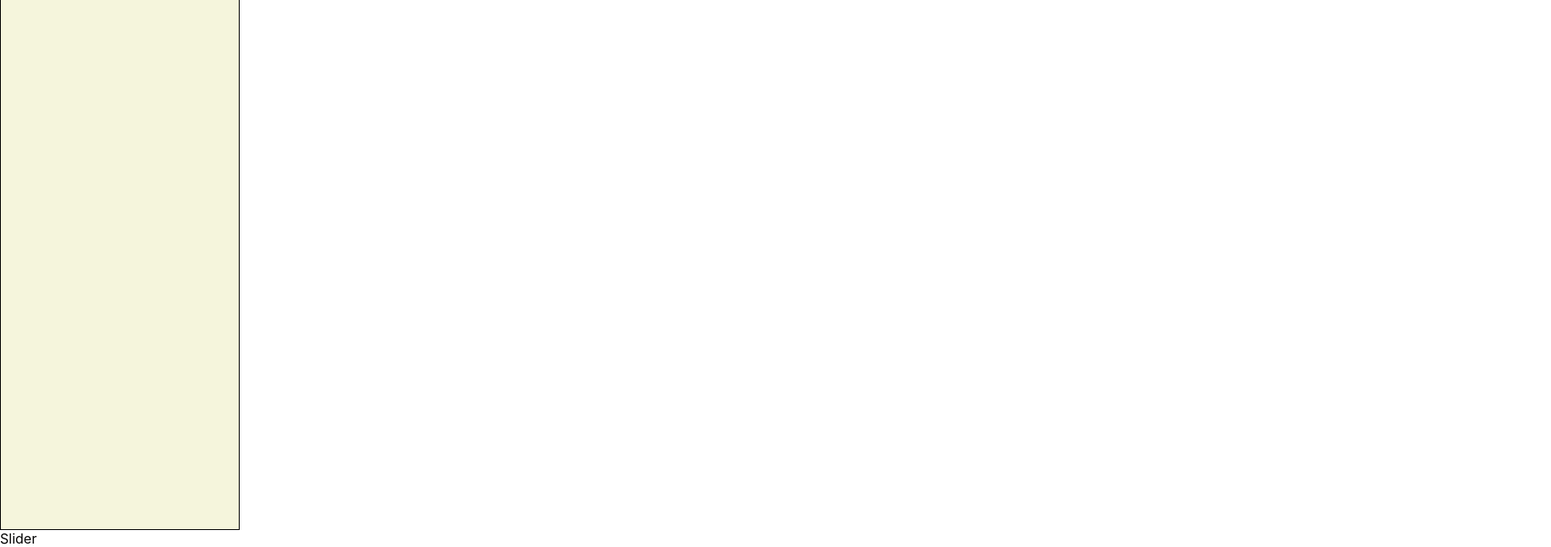
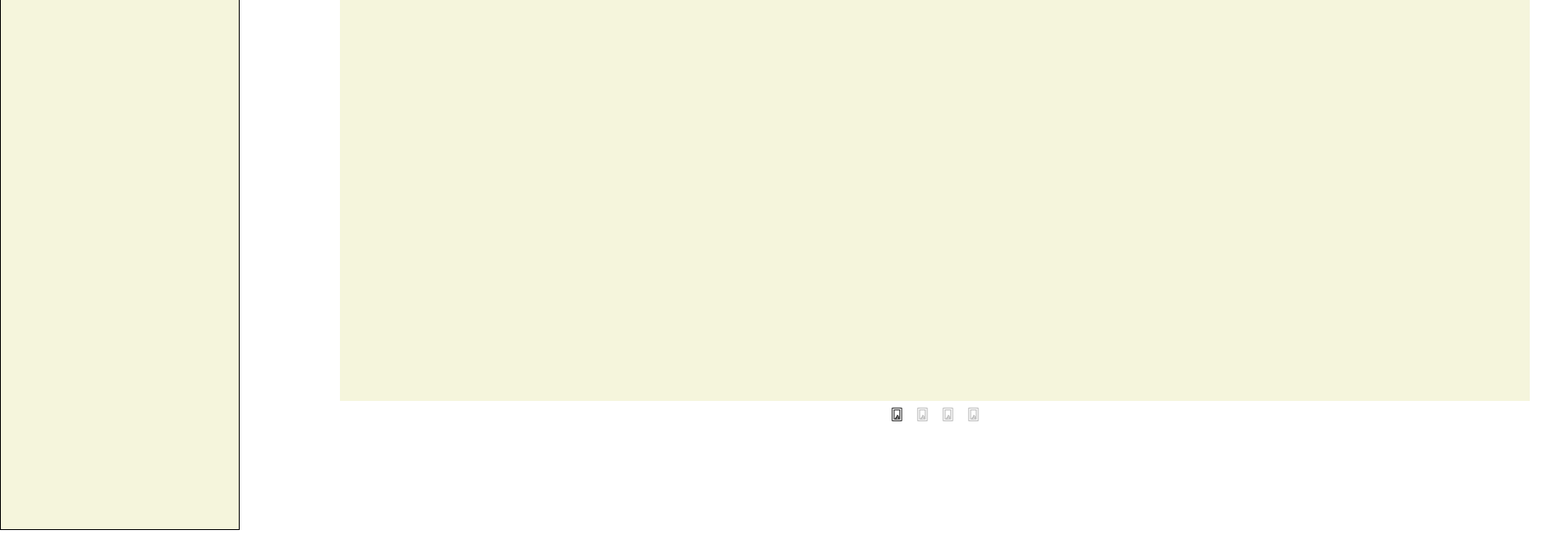
Before and after one commit to tiggerbell/Team_E-SEKAI, a React (Create React App) app in the folder front/react/: page / in a window 1280 px wide. Shown: the part 340-984 px from the top of the page at 85% size, 1825 px wide, since content can reach past the window. Built offline with nearby package versions, Linux system fonts and the light colour scheme.

Commit message:
slider했고 내일은 뭐하지

```diff
--- a/front/react/package.json
+++ b/front/react/package.json
@@ -10,6 +10,8 @@
     "react-dom": "^18.2.0",
     "react-icons": "^4.7.1",
     "react-scripts": "5.0.1",
+    "react-slick": "^0.29.0",
+    "slick-carousel": "^1.8.1",
     "web-vitals": "^2.1.4"
   },
   "scripts": {
--- a/front/react/src/App.js
+++ b/front/react/src/App.js
@@ -1,14 +1,14 @@
 import React from "react";
 import Header from "./components/Layout/Header";
-import SideNav from "./components/Layout/SideNav";
-import Slider from "./components/Layout/Slider";
+import Main from "./components/Layout/Main";
+
+
 
 function App() {
   return (
     <div className="App">
       <Header/>
-      <SideNav/>
-      <Slider/>
+      <Main/>
     </div>
   );
 }
--- /dev/null
+++ b/front/react/src/components/Layout/Main.js
@@ -0,0 +1,19 @@
+import React from 'react'
+import SideNav from './SideNav'
+import Slider from './Slider'
+import classes from './Main.module.css'
+
+
+const Main = (props) => {
+  return (
+    <>
+      <div className={classes['inline-block']}>
+        <SideNav />
+        <Slider />
+
+      </div>
+    </>
+  )
+}
+
+export default Main
--- /dev/null
+++ b/front/react/src/components/Layout/Main.module.css
@@ -0,0 +1,3 @@
+.inline-block{
+    display: flex;
+}
--- a/front/react/src/components/Layout/SideNav.js
+++ b/front/react/src/components/Layout/SideNav.js
@@ -5,7 +5,6 @@ import{
     SiBitcoincash,
     SiSimpleanalytics,
     SiRos,
-    VscArrowSmallDown
 }from "react-icons/si";
 
 
@@ -43,20 +42,20 @@ const SideNav = () => {
         <div onClick={toggleHandler}><SiBitcoincash/> Market place</div><br />
         {toggle &&
         <>
-            <div><Span /> Popular collections</div>
-            <div><Span /> Auctions</div> <br />
+            <div><Span /> {">"} Popular collections</div>
+            <div><Span /> {">"} Auctions</div> <br />
         </>}
         <div onClick={toggleHandler1}><SiSimpleanalytics/> Insights</div><br />
         {toggle1 &&
         <>
-            <div><Span /> Stats</div>
-            <div><Span /> My Watchlist</div> <br />
+            <div><Span /> {">"} Stats</div>
+            <div><Span /> {">"} My Watchlist</div> <br />
         </>}
         <div onClick={toggleHandler2}><SiRos/> ES list</div><br />
         {toggle2 &&
         <>
-            <div><Span /> Whitelists </div>
-            <div><Span /> About</div> <br />
+            <div><Span /> {">"} Whitelists </div>
+            <div><Span /> {">"} About</div> <br />
         </>}
         <div><GiConsoleController/> ES game</div>
 
--- a/front/react/src/components/Layout/SideNav.module.css
+++ b/front/react/src/components/Layout/SideNav.module.css
@@ -5,4 +5,6 @@
     font-size: 20px;
     padding: 20px 20px;
     border: 1px solid black;
+    position: absolute;
+    left: 0 ;
 }
--- a/front/react/src/components/Layout/Slider.js
+++ b/front/react/src/components/Layout/Slider.js
@@ -1,10 +1,46 @@
-import React from 'react';
+import React, { Component } from "react";
+import Slider from "react-slick";
+// 커스터마이징 파일 css Style을 바꾸려면
+import "slick-carousel/slick/slick.css";
+import "slick-carousel/slick/slick-theme.css";
+import './slick-theme.css';
+import './slick.css';
 import classes from './Slider.module.css';
+import Button from "../UI/Button";
 
-const Slider = () => {
-  return (
-    <div>Slider</div>
-  )
+export default class SimpleSlider extends Component {
+  render() {
+    const settings = {
+      // carousel 밑에 지정 콘텐츠로 바로 이동할 수 있는 버튼을 뜻한다. flase 할시 사라진다.
+      dots: true,
+      // 콘텐츠 끝까지 갔을 때 다음 콘텐츠를 처음 콘텐츠로 가져와 반복한다.
+      infinite: true,
+      // 콘텐츠를 넘어갈 때 속도이다. 단위 (ms)이다. 1000ms = 1s
+      speed: 500,
+      // 한 화면에 보이는 콘텐츠 개수를 말한다.
+      slidesToShow: 1,
+      // 한 번에 넘어가는 콘텐츠 수이다. 2로 정하면 2개씩 넘어간다.
+      slidesToScroll: 1
+    };
+
+    return (
+      <div className={classes['slider-box']}>
+        <Slider {...settings}>
+          <div className={classes['slider-range']}>
+            <h3>1번째 slide</h3>
+            <Button>click</Button>
+          </div>
+          <div className={classes['slider-range']}>
+            <h3>2번째 slide</h3>
+          </div>
+          <div className={classes['slider-range']}>
+            <h3>3번째 slide</h3>
+          </div>
+          <div className={classes['slider-range']}>
+            <h3>4번째 slide</h3>
+          </div>
+        </Slider>
+      </div>
+    );
+  }
 }
-
-export default Slider
--- a/front/react/src/components/Layout/Slider.module.css
+++ b/front/react/src/components/Layout/Slider.module.css
@@ -0,0 +1,12 @@
+.slider-box{
+   width: 1400px;
+   height: 640px;
+   padding-top: 50px;
+   padding-left: 400px;
+}
+
+.slider-range{
+
+    width: 1400px;
+    height: 640px;
+}
--- /dev/null
+++ b/front/react/src/components/Layout/slick-theme.css
@@ -0,0 +1,96 @@
+@charset 'UTF-8';
+
+/* Dots */
+.slick-dotted.slick-slider
+{
+    margin-bottom: 30px;
+}
+
+.slick-dots
+{
+    position: absolute;
+    bottom: -25px;
+
+    display: block;
+
+    width: 100%;
+    padding: 0;
+    margin: 0;
+
+    list-style: none;
+
+    text-align: center;
+}
+.slick-dots li
+{
+    position: relative;
+
+    display: inline-block;
+
+    width: 20px;
+    height: 20px;
+    margin: 0 5px;
+    padding: 0;
+
+    cursor: pointer;
+}
+.slick-dots li button
+{
+    font-size: 0;
+    line-height: 0;
+
+    display: block;
+
+    width: 20px;
+    height: 20px;
+    padding: 5px;
+
+    cursor: pointer;
+
+    color: transparent;
+    border: 0;
+    outline: none;
+    background: transparent;
+}
+.slick-dots li button:hover,
+.slick-dots li button:focus
+{
+    outline: none;
+}
+.slick-dots li button:hover:before,
+.slick-dots li button:focus:before
+{
+    opacity: 1;
+}
+
+/* 기본적인(누르지않은) 버튼 커스터마이징 */
+.slick-dots li button:before
+{
+    font-family: 'slick';
+    font-size: 20px;
+    /* font-weight 400이 기본값  */
+    font-weight: 600;
+    line-height: 20px;
+
+    position: absolute;
+    top: 0;
+    left: 0;
+
+    width: 20px;
+    height: 50px;
+/* 🃏 🥁 𒄃 🃨 */
+    content: '🃨';
+    text-align: center;
+
+    opacity: .25;
+    color: black;
+
+    -webkit-font-smoothing: antialiased;
+    -moz-osx-font-smoothing: grayscale;
+}
+/* 버튼을 눌렀을때 설정 변경 */
+.slick-dots li.slick-active button:before
+{
+    opacity: 0.8;
+    color: black;
+}
--- /dev/null
+++ b/front/react/src/components/Layout/slick.css
@@ -0,0 +1,122 @@
+/* Slider */
+.slick-slider
+{
+    /* 배경색주기 */
+    background: beige;
+    position: relative;
+
+    display: block;
+    box-sizing: border-box;
+
+    -webkit-user-select: none;
+       -moz-user-select: none;
+        -ms-user-select: none;
+            user-select: none;
+
+    -webkit-touch-callout: none;
+    -khtml-user-select: none;
+    -ms-touch-action: pan-y;
+        touch-action: pan-y;
+    -webkit-tap-highlight-color: transparent;
+}
+
+.slick-list
+{
+    position: relative;
+
+    display: block;
+    overflow: hidden;
+
+    margin: 0;
+    padding: 0;
+}
+.slick-list:focus
+{
+    outline: none;
+}
+.slick-list.dragging
+{
+    cursor: pointer;
+    cursor: hand;
+}
+
+.slick-slider .slick-track,
+.slick-slider .slick-list
+{
+    -webkit-transform: translate3d(0, 0, 0);
+       -moz-transform: translate3d(0, 0, 0);
+        -ms-transform: translate3d(0, 0, 0);
+         -o-transform: translate3d(0, 0, 0);
+            transform: translate3d(0, 0, 0);
+}
+
+.slick-track
+{
+    position: relative;
+    top: 0;
+    left: 0;
+
+    display: block;
+    margin-left: auto;
+    margin-right: auto;
+}
+.slick-track:before,
+.slick-track:after
+{
+    display: table;
+
+    content: '';
+}
+.slick-track:after
+{
+    clear: both;
+}
+.slick-loading .slick-track
+{
+    visibility: hidden;
+}
+
+.slick-slide
+{
+    display: none;
+    float: left;
+
+    height: 100%;
+
+    min-height: 1px;
+}
+[dir='rtl'] .slick-slide
+{
+    float: right;
+}
+.slick-slide img
+{
+    display: block;
+}
+.slick-slide.slick-loading img
+{
+    display: none;
+}
+.slick-slide.dragging img
+{
+    pointer-events: none;
+}
+.slick-initialized .slick-slide
+{
+    display: block;
+}
+.slick-loading .slick-slide
+{
+    visibility: hidden;
+}
+.slick-vertical .slick-slide
+{
+    display: block;
+
+    height: auto;
+
+    border: 1px solid transparent;
+}
+.slick-arrow.slick-hidden {
+    display: none;
+}
--- /dev/null
+++ b/front/react/src/components/UI/Button.js
@@ -0,0 +1,14 @@
+import React from 'react';
+
+import classes from './Button.module.css';
+
+const Button = (props) => {
+
+  return (
+    <button className={classes.button}>
+      {props.children}
+    </button>
+  );
+};
+
+export default Button
--- /dev/null
+++ b/front/react/src/components/UI/Button.module.css
@@ -0,0 +1,30 @@
+.button {
+  font: inherit;
+  border: 1px solid #4f005f;
+  background: #4f005f;
+  color: white;
+  padding: 0.75rem 2.0rem;
+  cursor: pointer;
+  font-size: 1.15rem;
+  border-radius: 15px;
+}
+
+.button:hover,
+.button:active {
+  background: #741188;
+  border-color: #741188;
+}
+
+.button:focus {
+  outline: none;
+}
+
+button:disabled,
+button:focus:disabled,
+button:hover:disabled,
+button:active:disabled {
+  background: #ccc;
+  border-color: #ccc;
+  color: #666666;
+  cursor: not-allowed;
+}
```
Also changed, not shown: front/react/src/logo.svg (deleted), 1 other file (tests, documents, lock files or other folders).
